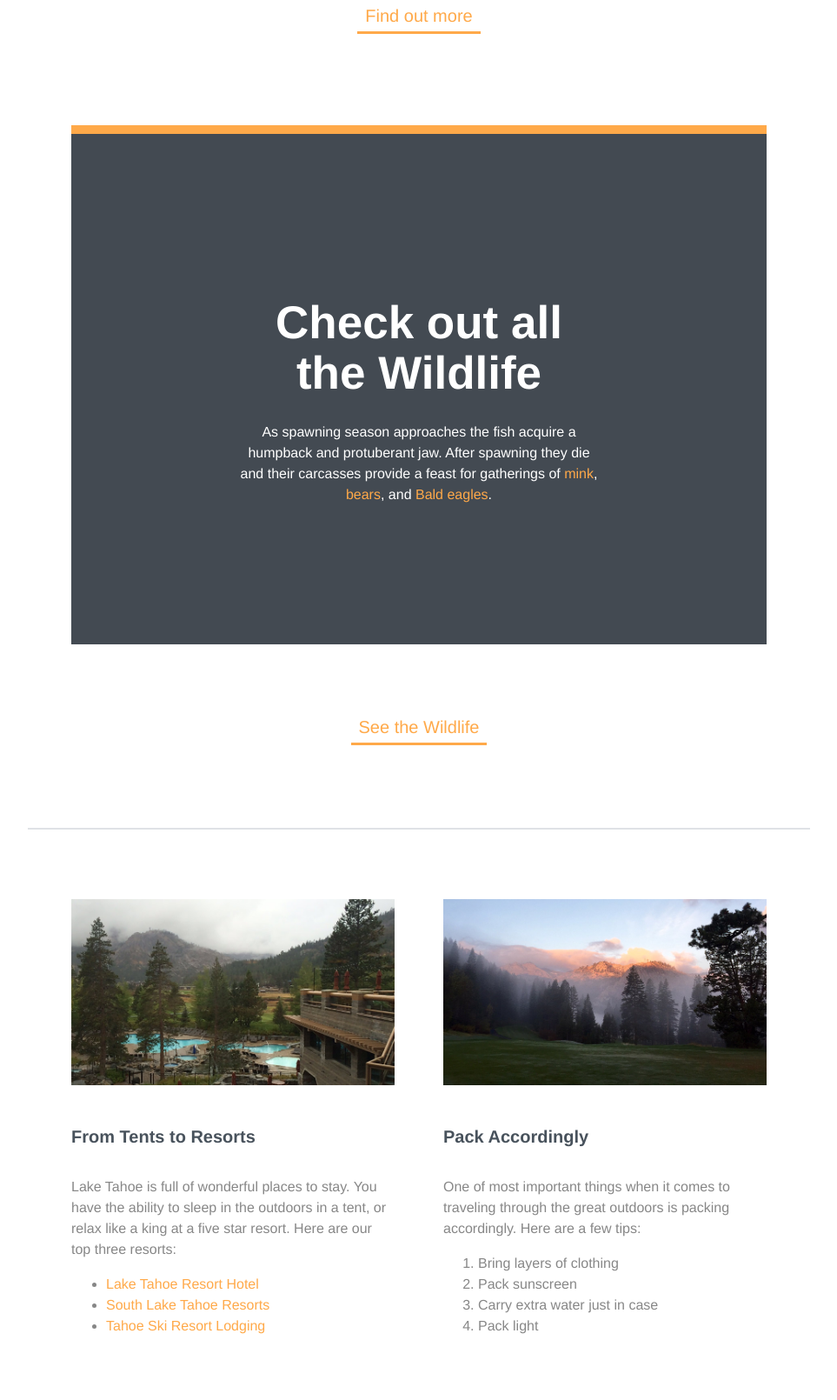
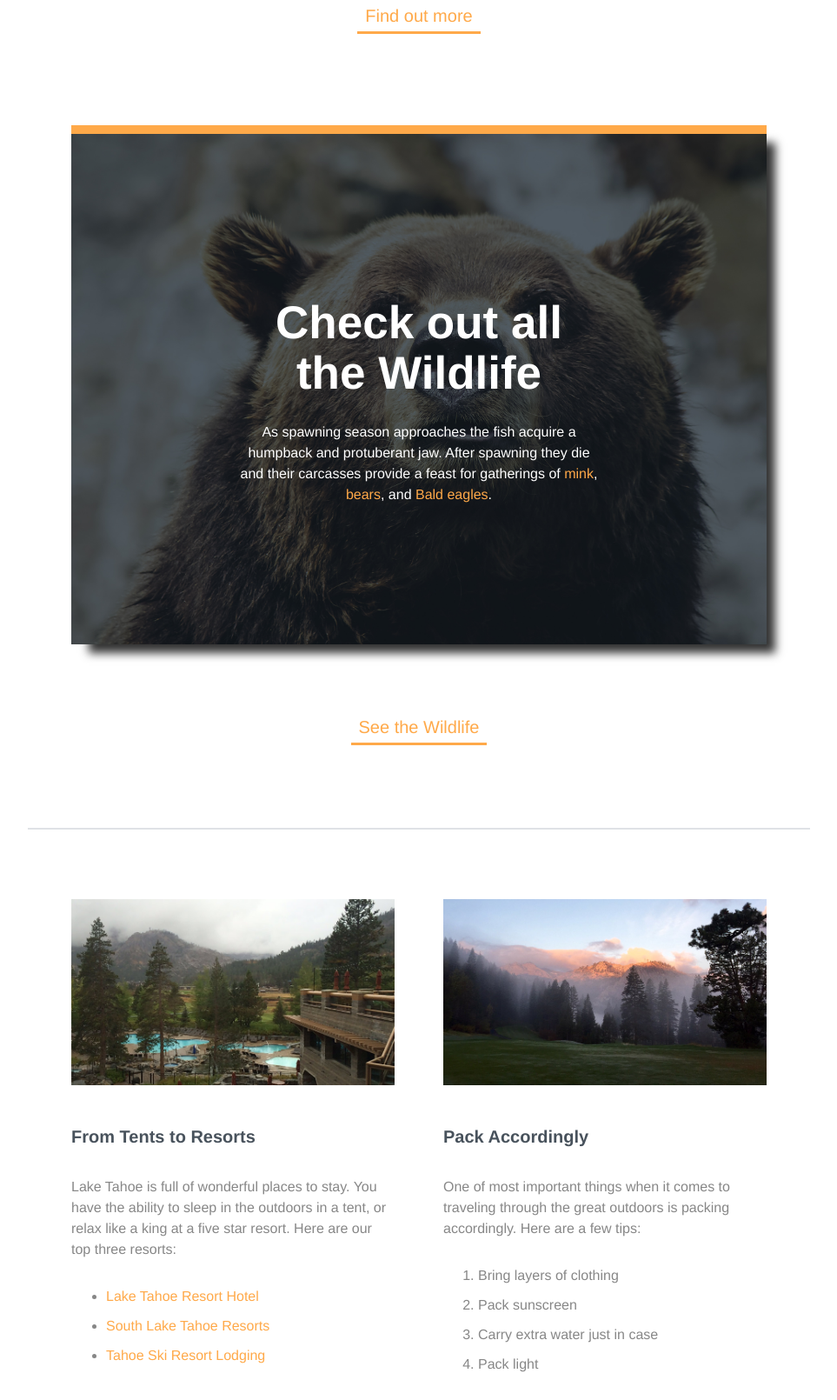
Before and after one commit to marzena-szopinska/California_Lake_Tahoe, a plain HTML site: page index.html in a window 1280 px wide. Shown: the part 1030-2640 px from the top of the page at 87% size, without its empty margins (158-1121 px from the left). Drawn offline with Linux system fonts and the light colour scheme.

Commit message:
added box and text shadow

```diff
--- a/css/styles.css
+++ b/css/styles.css
@@ -16,6 +16,8 @@ h1 {
   text-transform: uppercase;
   font-weight: normal;
   line-height: 1.3;
+  /* add a shadow to the text */
+  text-shadow: 5px 8px 10px #222;
 }
 
 h2 {
@@ -133,13 +135,27 @@ img {
   border-top: 2px solid #dfe2e6;
 }
 
+ul, ol {
+  margin: 30px 0;
+}
+
+li {
+  margin-bottom: 10px;
+}
+
 .wildlife {
   color: #fff;
-  background-color: #434a52;
+  /* set the background */
+  background: #434a52 url('../img/bear.jpg') no-repeat center;
+  background-size: cover;
+  /* add some space */
   padding: 18% 24%;
   /* add a border around this container */
   border-top: 10px solid #ffa949;
+  /* add some space around the container */
   margin: 105px 0 60px;
+  /* add a box shadow to the container */
+  box-shadow: 15px 15px 10px -5px rgba(0, 0, 0, .8);
 }
 
 /* --- FLOATS --- */
```
